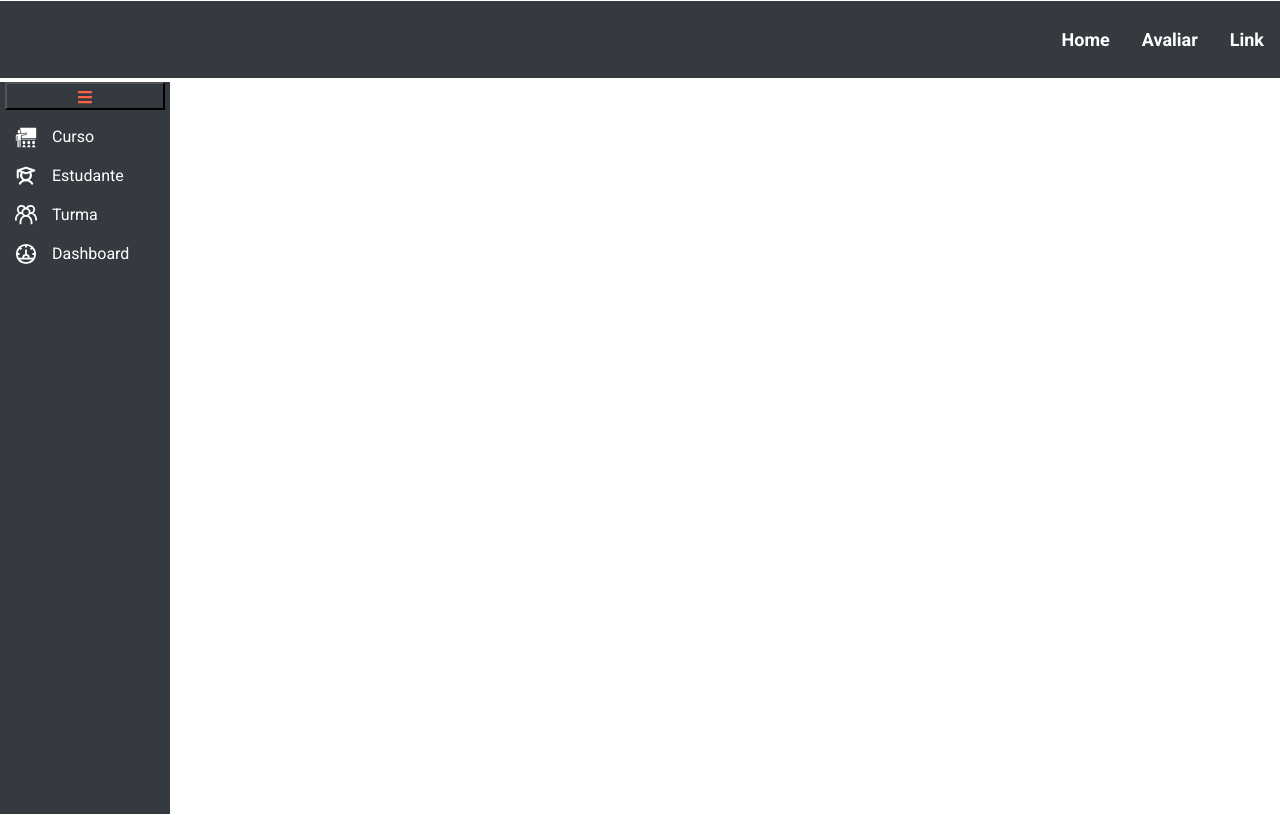
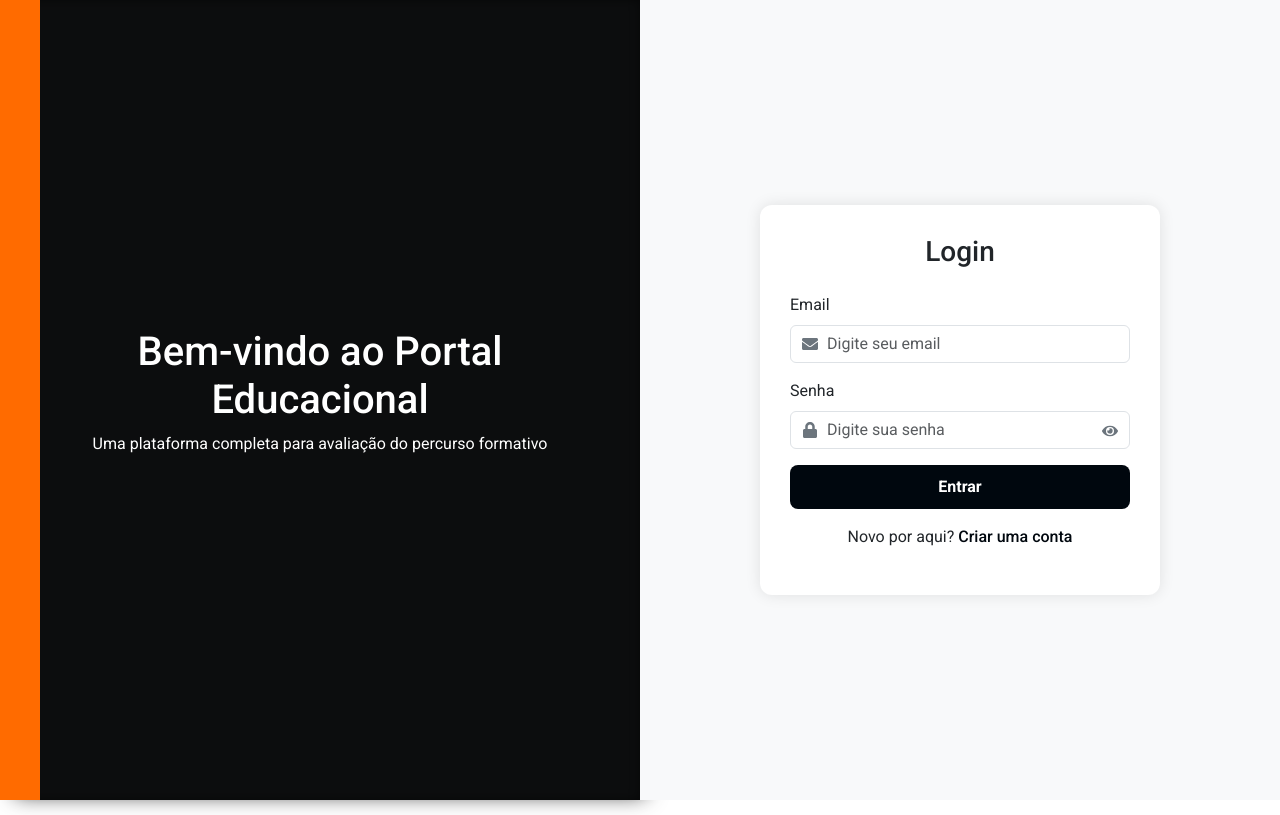
Before and after one commit to diogofragoso/avacom_frontend, a React (Vite) app in the folder frontend/: page /#/ in a window 1280 px wide. Built offline with nearby package versions, Linux system fonts and the light colour scheme.

Commit message:
feat:css da tela de login

```diff
--- a/frontend/src/components/Login/Login.module.css
+++ b/frontend/src/components/Login/Login.module.css
@@ -1,18 +1,30 @@
 .pageWrapper {
-  height: 100vh;
+  height: vh;
   display: flex;
   flex-direction: column;
 }
 
 .leftPanel {
-  background: linear-gradient(135deg, #007bff, #0056b3);
+
+  background-color: #0c0d0e;
+
+  box-shadow:
+    inset 40px 0 0 #FF6B00,
+    10px 0 20px -5px rgba(0, 0, 0, 0.8),
+    inset 0 0 10px rgba(0, 0, 0, 0.5);
+
+  /* Cores e Layout */
   color: white;
   display: flex;
   align-items: center;
   justify-content: center;
   padding: 40px;
   text-align: center;
+  /* Garantindo que a capa ocupe metade da tela ou um tamanho fixo, se for o caso */
+  /* Se estiver em um layout flex, considere definir uma largura (ex: width: 50vw;) */
 }
+
+
 
 .leftContent {
   max-width: 500px;
@@ -71,7 +83,7 @@
 }
 
 .customButton {
-  background-color: #007bff;
+ background-color: #00070e;
   border: none;
   padding: 10px;
   font-weight: bold;
@@ -80,11 +92,12 @@
 }
 
 .customButton:hover {
-  background-color: #0056b3;
+  background-color: #FF6B00;
+
 }
 
 .toggleLink {
-  color: #007bff;
+  color: #00070e;
   cursor: pointer;
   font-weight: 500;
 }
--- a/frontend/src/routes.jsx
+++ b/frontend/src/routes.jsx
@@ -32,7 +32,7 @@ function AppRoutes() {
     <HashRouter>
       <Routes>
         {/* Rota principal com rotas aninhadas */}
-        <Route path="/" element={<Home />}>
+        <Route path="/" element={<Login />}>
           <Route path="Board" element={<Board />} />
           <Route path="Tarefas" element={<Tarefas />} />
           <Route path="Contador" element={<Contador />} />
```
